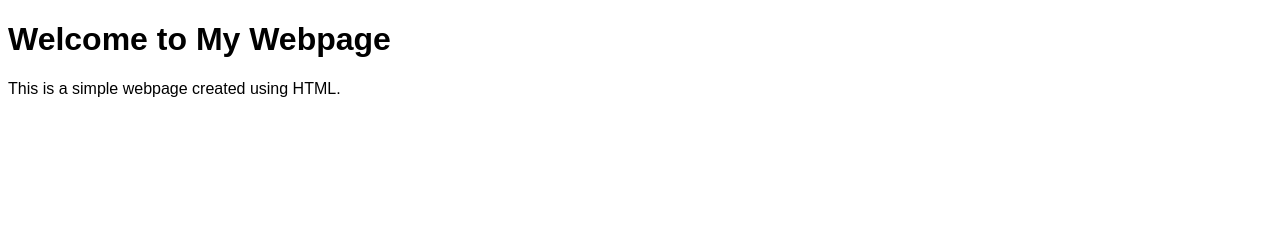
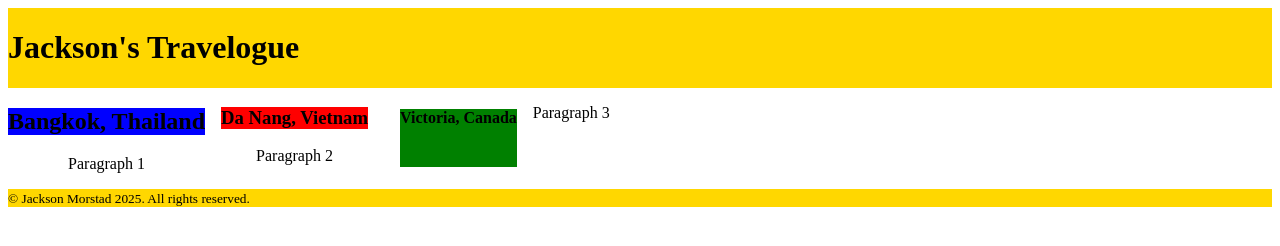
Before and after one commit to jackmorstad/Travelogue-main, a plain HTML site: page index.html in a window 1280 px wide. Drawn offline with Linux system fonts and the light colour scheme.

Commit message:
Added sections, header, footer

```diff
--- a/index.html
+++ b/index.html
@@ -3,15 +3,37 @@
 <head>
 <meta charset="UTF-8">
 <meta name="viewport" content="width=device-width, initial-scale=1.0">
-<title>My Webpage</title>
-<style>
-body {
-font-family: Arial, sans-serif;
-}
-</style>
+<title> travelogue </title>
+<link rel="stylesheet" type="text/css" href="style.css">
 </head>
+
 <body>
-<h1>Welcome to My Webpage</h1>
-<p>This is a simple webpage created using HTML.</p>
+
+    <header>
+    <H1> Jackson's Travelogue </H1>
+    </header>
+
+<main>
+
+<section Id="Bangkok">
+<h2>Bangkok, Thailand </h1>
+<p> Paragraph 1</p>
+</section>
+
+<section id="Da-nang">
+<h3> Da Nang, Vietnam  </h2>
+<p> Paragraph 2 </p>
+</section>
+
+<section id="victoria"> </section>
+<h4> Victoria, Canada </h3>
+<p> Paragraph 3 </p>
+</section>
+
+</main>
+
+<footer>
+    <small>&copy; Jackson Morstad 2025. All rights reserved. </small>
+</footer>
 </body>
 </html>
--- /dev/null
+++ b/style.css
@@ -0,0 +1,28 @@
+header {
+    background-color: gold;
+    display: flex;
+	align-items: center;
+	gap: 1rem;
+}
+
+main{
+    display: flex;
+    gap: 1rem;
+    text-align: center;
+}
+
+h2 {
+    background-color: blue;
+}
+
+h3 {
+    background-color: red;
+}
+
+h4 {
+    background-color: green;
+}
+
+Footer{
+    background-color: gold;
+}
```
